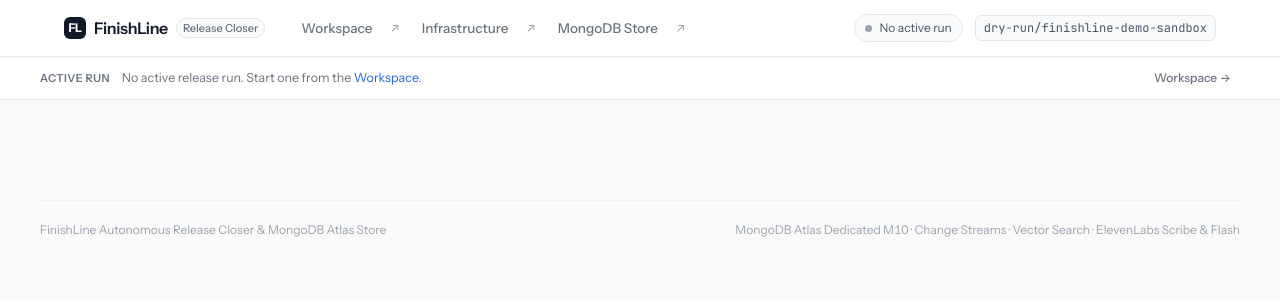
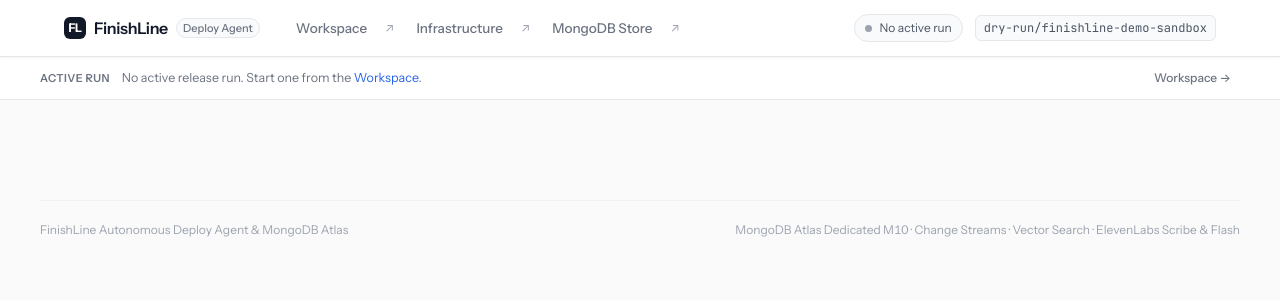
Before and after one commit to hussainweb/mongodb-hackathon, a Python web app: template src/mongodb_hackathon/templates/base.html in a window 1280 px wide. Shown: the top 300 px of the page. Run offline with Jinja, Linux system fonts and the light colour scheme; the template is opened without the code that fills it: most values are stand-ins (such as "Sample title", 1, 10 or a date in 2020).

Commit message:
chore(ui): rename Release Closer to Deploy Agent across UI

```diff
--- a/src/mongodb_hackathon/templates/base.html
+++ b/src/mongodb_hackathon/templates/base.html
@@ -15,10 +15,10 @@
   <div class="header-wrap">
     <header class="topbar">
       <div class="topbar-left">
-        <a href="/" class="brand" title="FinishLine Autonomous Release Closer">
+        <a href="/" class="brand" title="FinishLine Autonomous Deploy Agent">
           <div class="brand-logo">FL</div>
           <span class="brand-name">FinishLine</span>
-          <span class="brand-badge">Release Closer</span>
+          <span class="brand-badge">Deploy Agent</span>
         </a>
 
         <nav class="nav-links" aria-label="Main Navigation">
@@ -96,7 +96,7 @@
   </main>
 
   <footer class="page-footer">
-    <div>FinishLine Autonomous Release Closer &amp; MongoDB Atlas Store</div>
+    <div>FinishLine Autonomous Deploy Agent &amp; MongoDB Atlas</div>
     <div>MongoDB Atlas Dedicated M10 · Change Streams · Vector Search · ElevenLabs Scribe &amp; Flash</div>
   </footer>
 
```
Also changed, not shown: src/mongodb_hackathon/templates/index.html (+4 -4 lines), tests/test_pages.py (+1 -1 lines).
